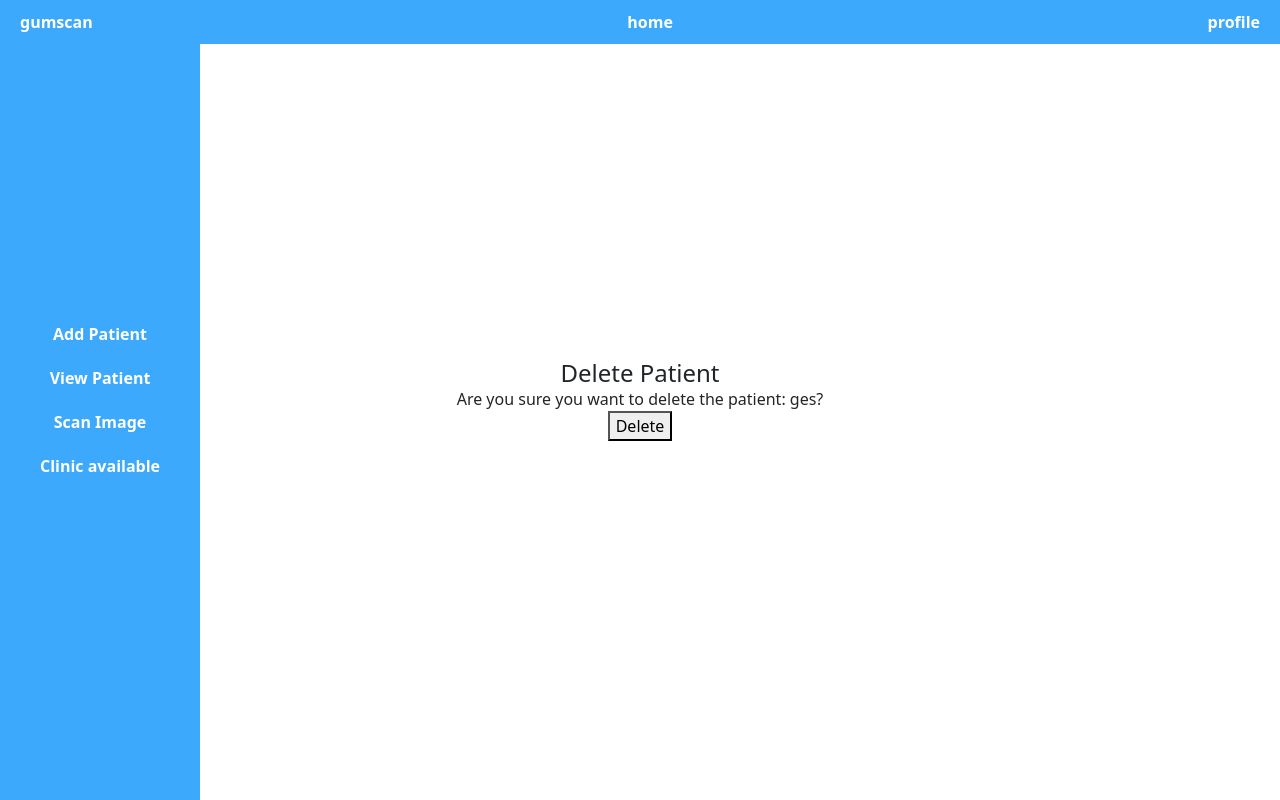
After one commit to trevor-ngugi/133996, a Django app: page /gum-scan/delete-patient/1/ in a window 1280 px wide. The commit adds this page. Run offline with Django 4.2, Linux system fonts and the light colour scheme; data comes from the database, SQL or seed files in the repository; both versions use the stored data as it was after the commit.

Commit message:
added delete function

```diff
--- /dev/null
+++ b/DentalProject/gumScanApp/templates/home/deletePatient.html
@@ -0,0 +1,22 @@
+{% extends "home/hLayout.html" %}
+{% load static %}
+{% block title %}
+<title>delete patient</title>
+{% endblock title %}
+{% block styles %}
+<link
+  rel="stylesheet"
+  href="{% static 'webstyles/home.css' %}"
+/>
+{% endblock %}
+{% block body %}
+<div class="content">
+    <h1>Delete Patient</h1>
+    <p>Are you sure you want to delete the patient: {{ patient.first_name }}?</p>
+    <form method="post">
+        {% csrf_token %}
+        <button type="submit">Delete</button>
+    </form>
+</div>
+
+{% endblock %}
--- a/DentalProject/gumScanApp/templates/home/viewPatient.html
+++ b/DentalProject/gumScanApp/templates/home/viewPatient.html
@@ -14,7 +14,8 @@
     <h1>All patients</h1>
     <ul>
         {% for user in patients %}
-            <li>{{ user.first_name }} - {{ user.email }}---- <a style="margin-right: 30px;" href="{% url 'edit-patient' user.id  %}">Edit</a></li>
+            <li>{{ user.first_name }} - {{ user.email }}---- <a style="margin-right: 30px;" href="{% url 'edit-patient' user.id  %}">Edit</a>
+                <a href="{% url 'delete-patient' user.id %}">Delete</a></li>
         {% endfor %}
     </ul>
 </div>
--- a/DentalProject/gumScanApp/urls.py
+++ b/DentalProject/gumScanApp/urls.py
@@ -9,5 +9,6 @@ urlpatterns = [
     path('logout/', views.user_logout, name='logout'),
     path('add-patient/', views.add_patient, name='add-patient'),
     path('view-patients/', views.view_patients, name='view-patients'),
-     path('edit-patient/<int:patient_id>/', views.edit_patient, name='edit-patient'),
+    path('edit-patient/<int:patient_id>/', views.edit_patient, name='edit-patient'),
+    path('delete-patient/<int:patient_id>/', views.delete_patient, name='delete-patient'),
 ]
--- a/DentalProject/gumScanApp/views.py
+++ b/DentalProject/gumScanApp/views.py
@@ -66,3 +66,12 @@ def edit_patient(request, patient_id):
         form = PatientForm(instance=patient)
 
     return render(request, 'home/editPatient.html', {'form': form, 'patient': patient})
+
+def delete_patient(request, patient_id):
+    patient = get_object_or_404(Patient, id=patient_id)
+
+    if request.method == 'POST':
+        patient.delete()
+        return redirect('view-patients')
+
+    return render(request, 'home/deletePatient.html', {'patient': patient})
```
Also changed, not shown: DentalProject/db.sqlite3.
